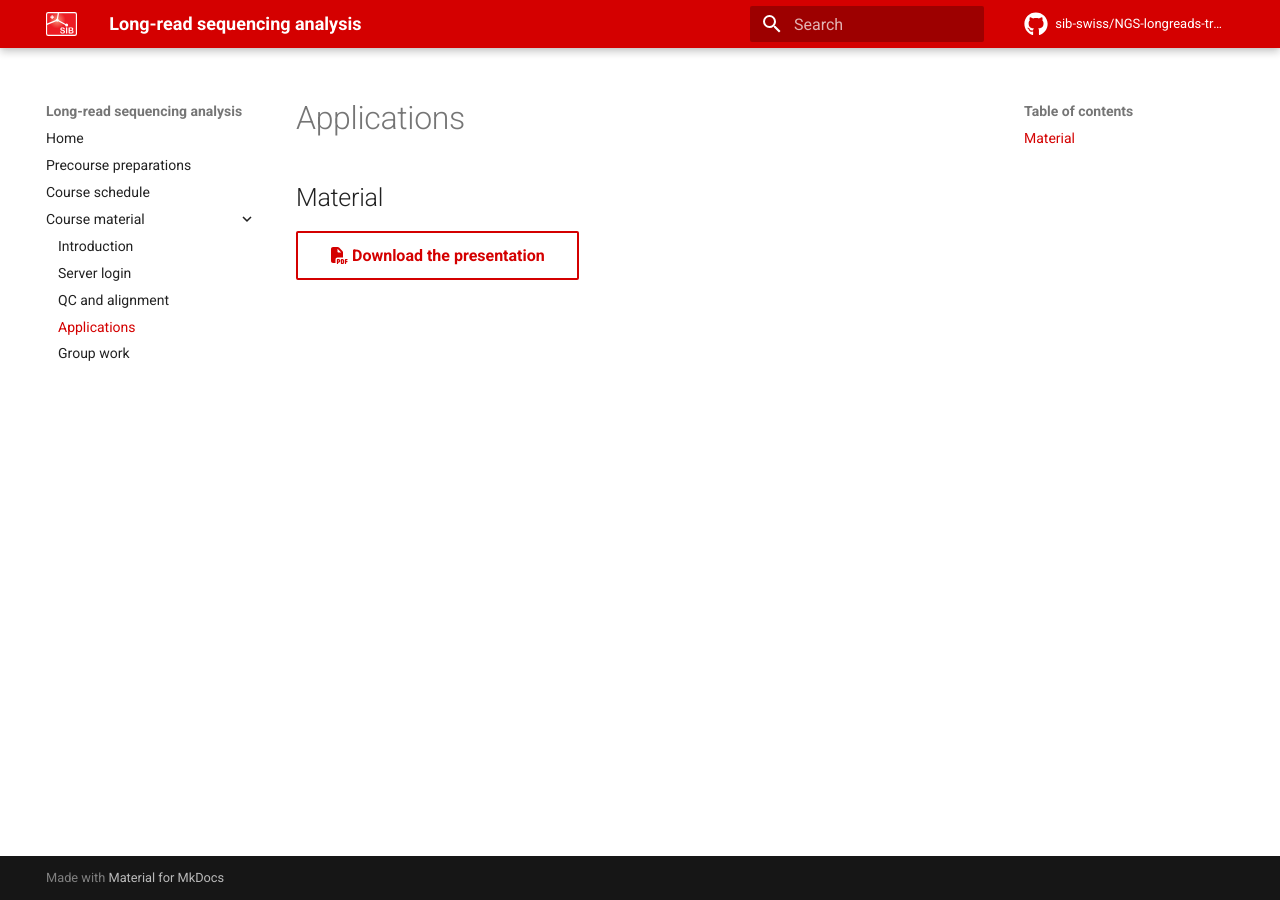
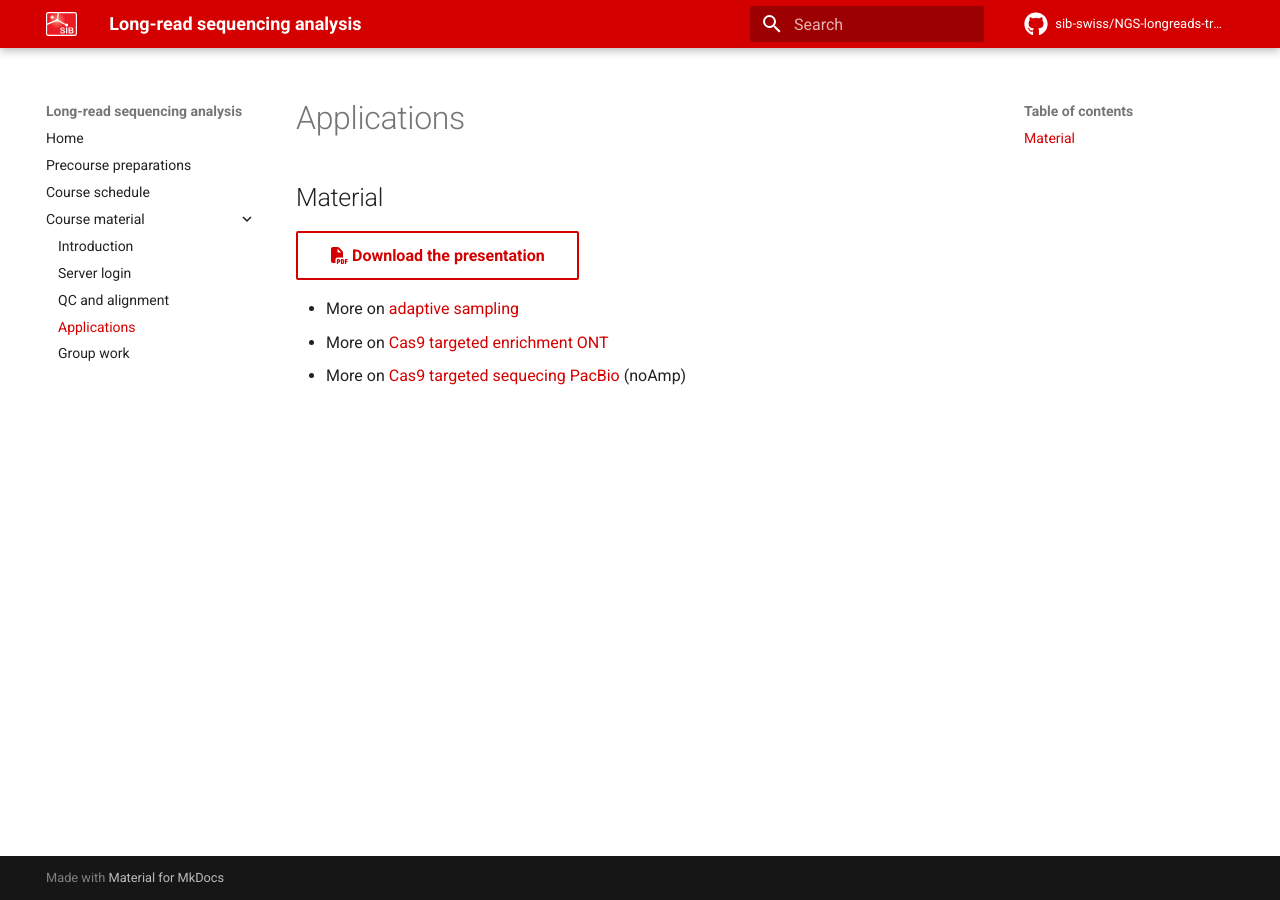
Before and after one commit to sib-swiss/NGS-longreads-training, an MkDocs documentation site: the page built from docs/course_material/applications.md, in a window 1280 px wide. Built offline with MkDocs 1.6.1 and Material for MkDocs 9.7.7, drawn with Linux system fonts in a browser that asks for light colours; comment, search, counter and statistics services are not loaded.

Commit message:
changed presentations

```diff
--- a/docs/course_material/applications.md
+++ b/docs/course_material/applications.md
@@ -2,3 +2,7 @@
 ## Material
 
 [:fontawesome-solid-file-pdf: Download the presentation](../assets/pdf/applications.pdf){: .md-button }
+
+* More on [adaptive sampling](https://nanoporetech.com/about-us/news/towards-real-time-targeting-enrichment-or-other-sampling-nanopore-sequencing-devices)
+* More on [Cas9 targeted enrichment ONT](https://nanoporetech.com/resource-centre/target-enrichment-cas9-research-spotlight)
+* More on [Cas9 targeted sequecing PacBio](https://www.pacb.com/applications/targeted-sequencing/no-amp-targeted-sequencing/) (noAmp)
```
Also changed, not shown: 1 other file.
